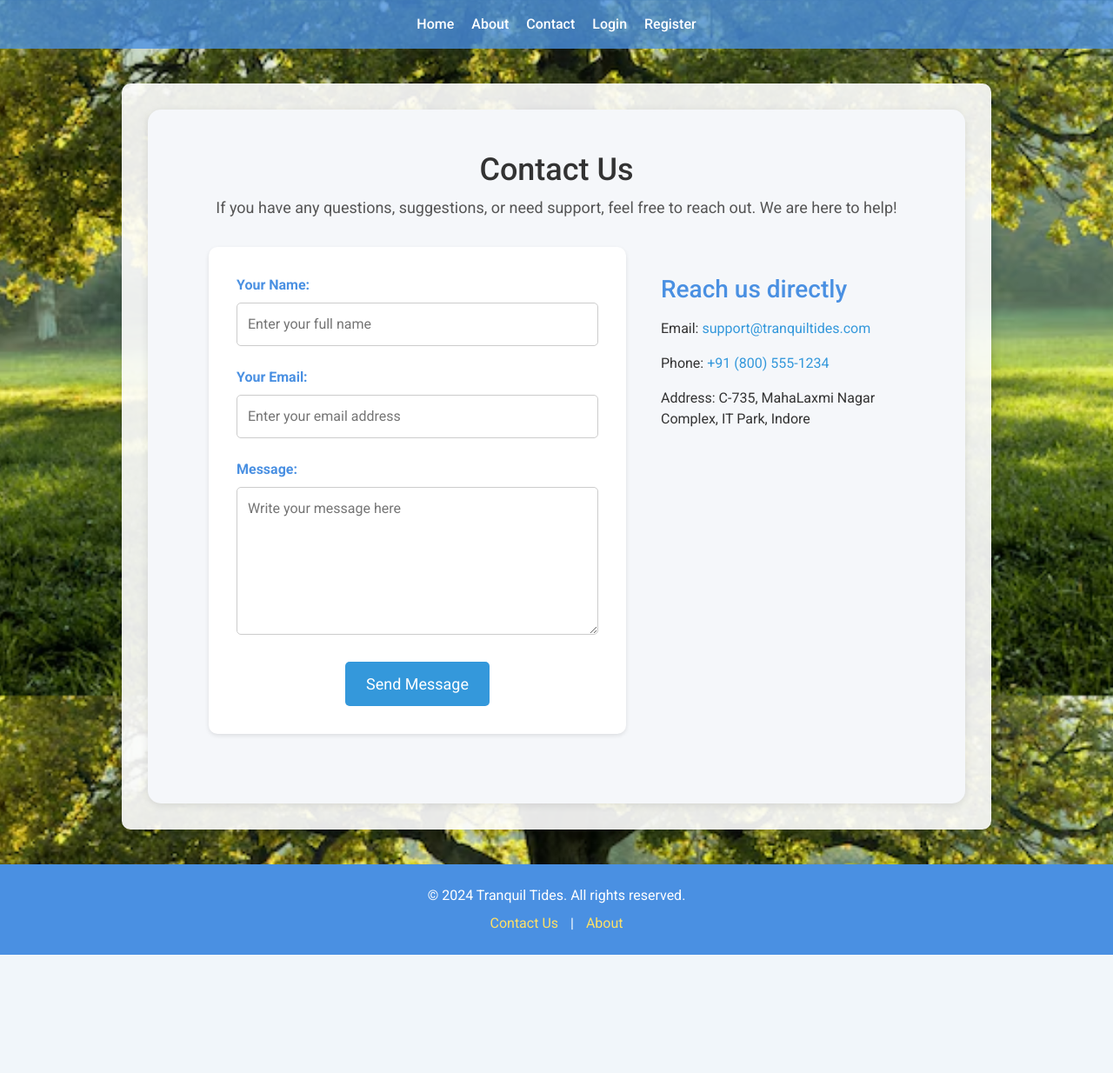
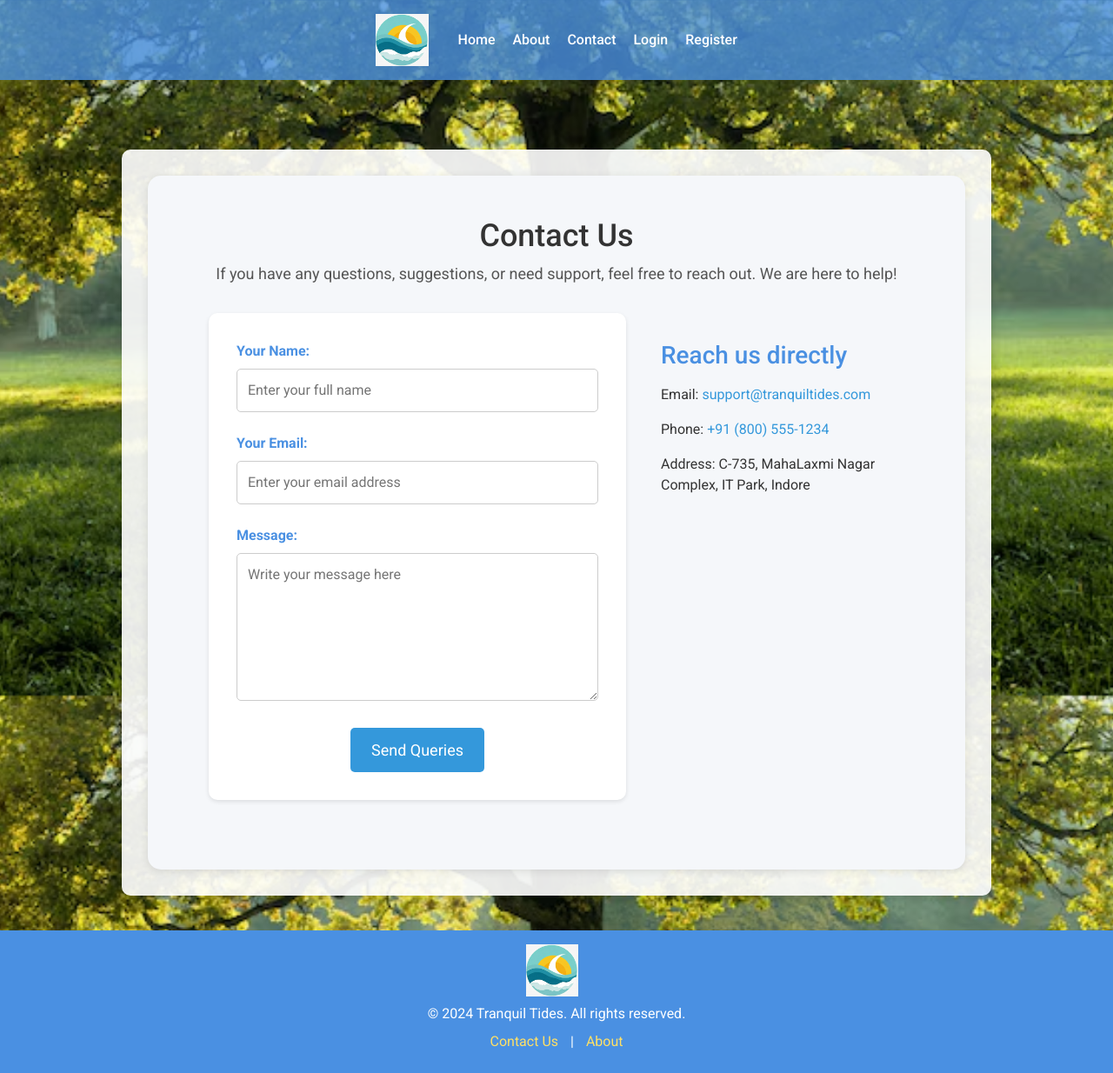
Before and after one commit to Himanshu4782652/Tranquil_Tides, a Flask app: page /contact in a window 1280 px wide. Shown: the whole page at 87% size. Before the commit the page ends 1098 px from the top, so only its background shows below. Run offline with Flask 3, Linux system fonts and the light colour scheme; parts of the project's set-up code (start-up, migrations or seed data) failed here and were passed over; some libraries are stand-ins or nearby versions.

Commit message:
minor changes

```diff
--- a/routes.py
+++ b/routes.py
@@ -6,7 +6,6 @@ from forms import MentalHealthAssessmentForm, LoginForm, RegistrationForm, Feedb
 from predict import predict_mood
 from utils import get_relaxation_techniques, get_eating_disorder_probability_and_techniques
 from flask_migrate import Migrate
-# import ipdb
 from flask_wtf.csrf import CSRFProtect
 
 # Application initialization
@@ -17,11 +16,11 @@ app.secret_key = os.environ.get("SECRET_KEY", "f9bf78b9a18ce6d46a0cd2b0b86dda")
 
 # CSRF Protection
 csrf = CSRFProtect(app)
-app.config["WTF_CSRF_ENABLED"] = True
+app.config["WTF_CSRF_ENABLED"] = False
 
 # Database configuration
 app.config["SQLALCHEMY_DATABASE_URI"] = (
-    "sqlite:////home/aman/Desktop/Tranquil-Tides/instance/data.db"  # Ensure path is correct
+    "sqlite:////home/aman/Desktop/Tranquil-Tides/instance/data.db"
 )
 app.config["SQLALCHEMY_TRACK_MODIFICATIONS"] = False
 
--- a/templates/base.html
+++ b/templates/base.html
@@ -26,7 +26,7 @@
     <style>
       /* Global Styles */
       body {
-        font-family: 'Roboto', Arial, sans-serif;
+        font-family: "Roboto", Arial, sans-serif;
         margin: 0;
         padding: 0;
         background-color: #f0f8ff; /* Fallback background color */
@@ -46,6 +46,17 @@
         position: sticky;
         top: 0;
         z-index: 10;
+      }
+
+      /* Logo Styling */
+      .logo {
+        max-height: 60px; /* Adjust logo size */
+        margin-right: 10px;
+        transition: transform 0.3s ease;
+      }
+
+      .logo:hover {
+        transform: scale(1.1); /* Zoom effect on hover */
       }
 
       /* Navigation */
@@ -71,6 +82,18 @@
 
       nav ul li a:hover {
         color: #ffe066; /* Adds a contrasting hover color */
+      }
+
+      /* Flash Messages */
+      .alert-container {
+        position: relative;
+        top: 0;
+        z-index: 999;
+        padding: 20px;
+      }
+
+      .alert {
+        transition: all 0.3s ease;
       }
 
       /* Footer Styles */
@@ -106,12 +129,6 @@
         box-shadow: 0 4px 12px rgba(0, 0, 0, 0.15);
       }
 
-      /* Flash Messages */
-      .alert {
-        margin-top: 20px;
-        transition: all 0.3s ease;
-      }
-
       /* Responsive Layout */
       @media (max-width: 768px) {
         nav ul {
@@ -122,10 +139,22 @@
     </style>
   </head>
   <body>
-    <!-- Header with Navigation -->
+    <!-- Header with Logo and Navigation -->
     <header>
-      <nav>
-        <ul>
+      <div
+        class="d-flex justify-content-center align-items-center flex-column flex-md-row"
+      >
+        <!-- Logo Section -->
+        <a href="{{ url_for('index') }}">
+          <img
+            src="{{ url_for('static', filename='images/logo_for_tt1.jpeg') }}"
+            alt=""
+            class="logo"
+          />
+        </a>
+        <!-- Navigation Section -->
+        <nav class="mt-2 mt-md-0 ms-md-4">
+          <ul class="d-flex justify-content-center">
             <li><a href="{{ url_for('index') }}">Home</a></li>
             <li><a href="{{ url_for('about') }}">About</a></li>
             <li><a href="{{ url_for('contact') }}">Contact</a></li>
@@ -139,31 +168,46 @@
             {% endif %}
           </ul>
         </nav>
+      </div>
     </header>
+
+    <!-- Flash Messages Section -->
+    <div class="alert-container">
+      {% with messages = get_flashed_messages(with_categories=true) %} {% if
+      messages %}
+      <div class="container">
+        {% for category, message in messages %}
+        <div
+          class="alert alert-{{ category }} alert-dismissible fade show"
+          role="alert"
+        >
+          {{ message }}
+          <button
+            type="button"
+            class="btn-close"
+            data-bs-dismiss="alert"
+            aria-label="Close"
+          ></button>
+        </div>
+        {% endfor %}
+      </div>
+      {% endif %} {% endwith %}
+    </div>
 
     <!-- Main Content Area -->
     <main>
-      <div class="container">
-        {% block content %}{% endblock %}
-
-        <!-- Flash messages -->
-        {% with messages = get_flashed_messages(with_categories=true) %}
-          {% if messages %}
-            <div class="container mt-3">
-              {% for category, message in messages %}
-                <div class="alert alert-{{ category }} alert-dismissible fade show" role="alert">
-                  {{ message }}
-                  <button type="button" class="btn-close" data-bs-dismiss="alert" aria-label="Close"></button>
-                </div>
-              {% endfor %}
-            </div>
-          {% endif %}
-        {% endwith %}
-      </div>
+      <div class="container">{% block content %}{% endblock %}</div>
     </main>
 
     <!-- Footer Section -->
     <footer>
+      <a href="{{ url_for('index') }}">
+          <img
+            src="{{ url_for('static', filename='images/logo_for_tt1.jpeg') }}"
+            alt=""
+            class="logo"
+          />
+        </a>
       <p>© 2024 Tranquil Tides. All rights reserved.</p>
       <p>
         <a href="{{ url_for('contact') }}">Contact Us</a> |
--- a/templates/contact.html
+++ b/templates/contact.html
@@ -26,7 +26,7 @@
                     <textarea id="message" name="message" placeholder="Write your message here" aria-label="Your Message" rows="6" required></textarea>
                 </div>
 
-                <button type="submit" class="btn">Send Message</button>
+                <button type="submit" class="btn">Send Queries</button>
             </form>
 
             <div class="contact-info">
```
Also changed, not shown: instance/data.db, instance/data1.db (added), instance/mydata.db (added), static/images/logo_for_tt1.jpeg (added), static/uploads/profile.png (added). Lines whose indentation alone changed are shown as unchanged.
